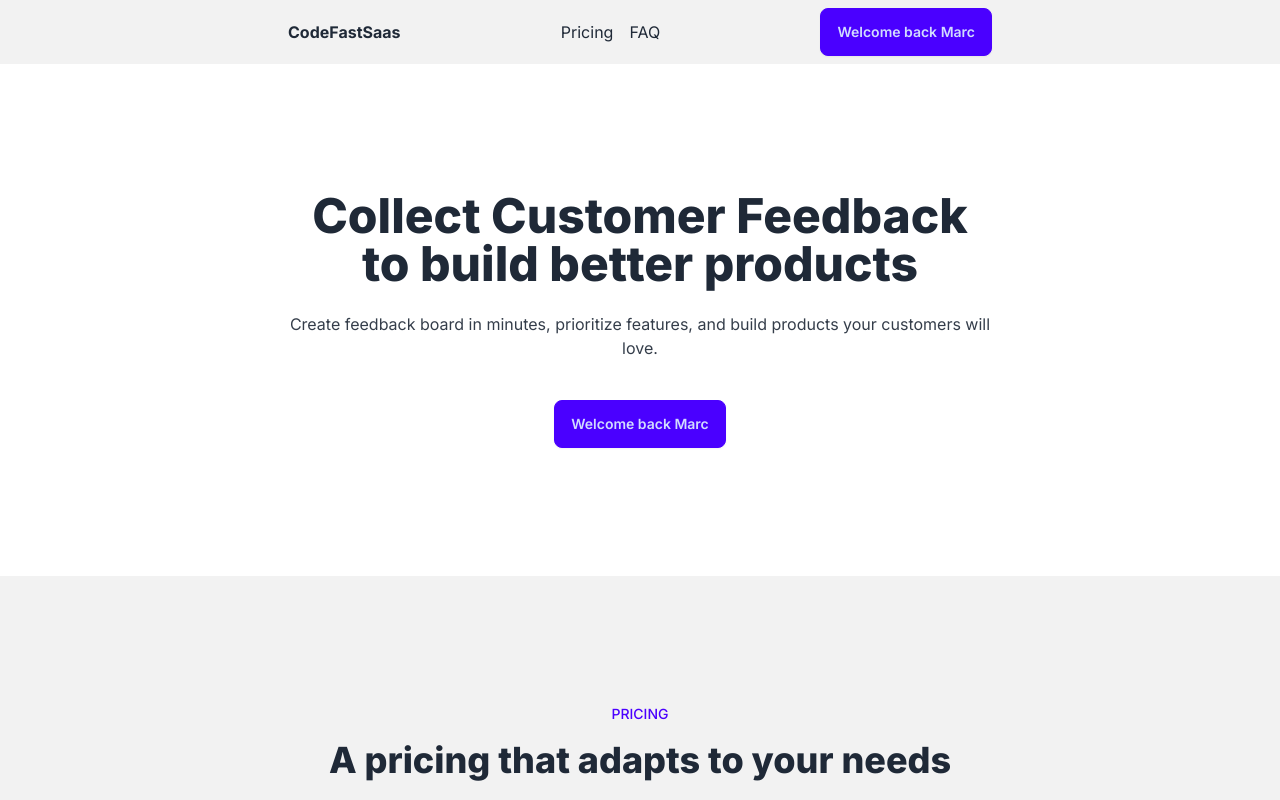
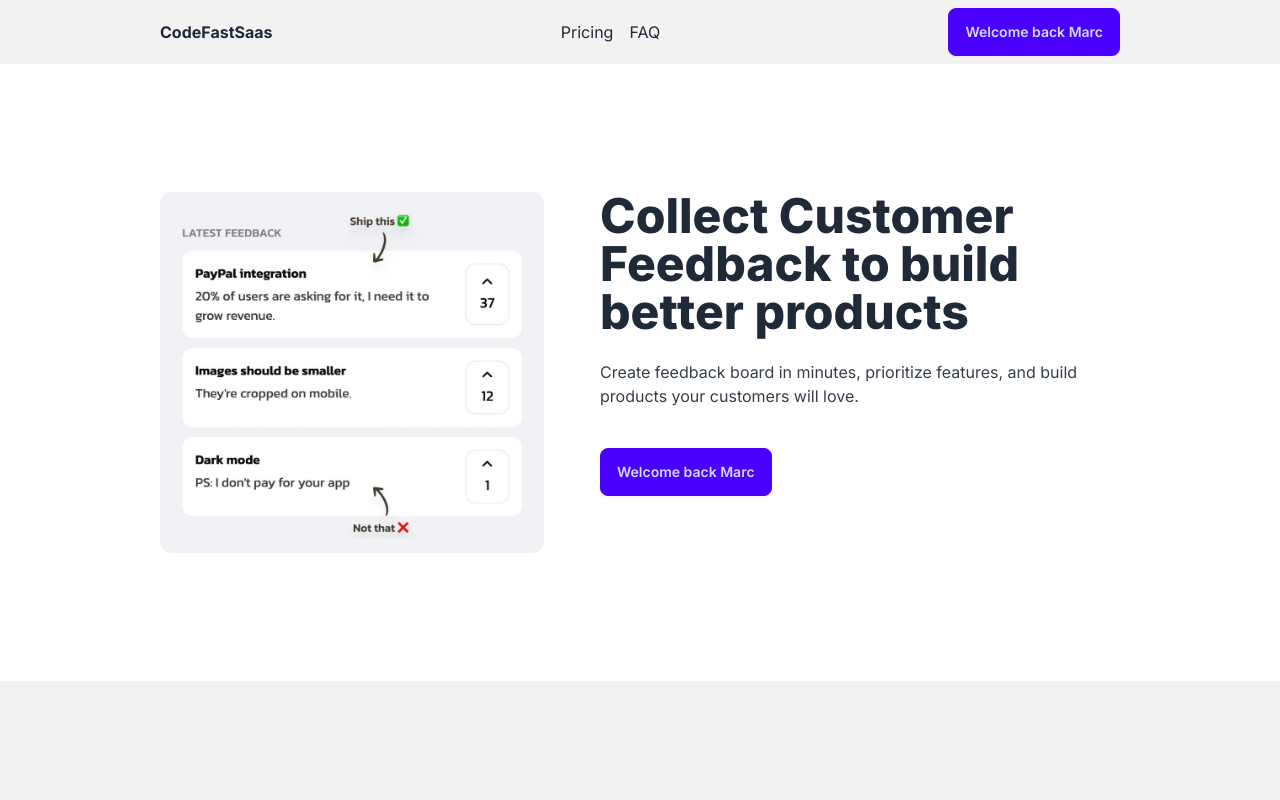
Before and after one commit to mhuang448/feature-board-saas, a Next.js app: page / in a window 1280 px wide. Shown: the top 800 px of the page. Built offline with nearby package versions, Linux system fonts and the light colour scheme.

Commit message:
added image to Hero section

```diff
--- a/app/page.js
+++ b/app/page.js
@@ -2,7 +2,8 @@
 // import ListItem from "@/components/ListItem";
 import ExampleState from "@/components/ExampleState";
 import FAQListItem from "@/components/FAQListItem";
-
+import Image from "next/image";
+import productDemo from "./productDemo.jpeg";
 export default function Home() {
   const name = "Marc";
   const isLoggedIn = true;
@@ -61,7 +62,7 @@
     <main>
       {/* HEADER */}
       <section className="bg-base-200">
-        <section className="max-w-3xl mx-auto flex justify-between items-center px-8 py-2">
+        <section className="max-w-5xl mx-auto flex justify-between items-center px-8 py-2">
           <div className="font-bold">CodeFastSaas</div>
           <div className="space-x-4 max-md:hidden">
             <a className="link link-hover" href="#pricing">
@@ -77,7 +78,13 @@
         </section>
       </section>
       {/* HERO */}
-      <section className="px-8 text-center py-32 max-w-3xl mx-auto">
+      <section className="px-8 text-center lg:text-left py-32 max-w-5xl mx-auto flex flex-col lg:flex-row gap-14 items-center lg:items-start">
+        <Image
+          src={productDemo}
+          alt="Product Demo"
+          className="w-96 rounded-xl" // EXTRA OPTIONAL h-40 object-contain grayscale saturate-200
+        />
+        <div>
           <h1 className="text-4xl lg:text-5xl font-extrabold mb-6">
             Collect Customer Feedback to build better products
           </h1>
@@ -85,11 +92,10 @@
             Create feedback board in minutes, prioritize features, and build
             products your customers will love.
           </div>
-        {/* <button className="btn">Get started</button> */}
-
           <ButtonLogin isLoggedIn={isLoggedIn} name={name}>
             {/* <div>This is a test</div> */}
           </ButtonLogin>
+        </div>
         {/* <p>Hey {name}</p> */}
       </section>
 
--- a/components/ExampleState.js
+++ b/components/ExampleState.js
@@ -14,7 +14,7 @@
   //   };
 
   return (
-    <div className="py-48 px-8 flex items-center gap-4">
+    <div className="py-48 px-8 flex items-center gap-4 mx-auto justify-center">
       <button
         className="btn"
         onClick={() => {
```
Also changed, not shown: app/productDemo.jpeg (added). Lines whose indentation alone changed are shown as unchanged.
